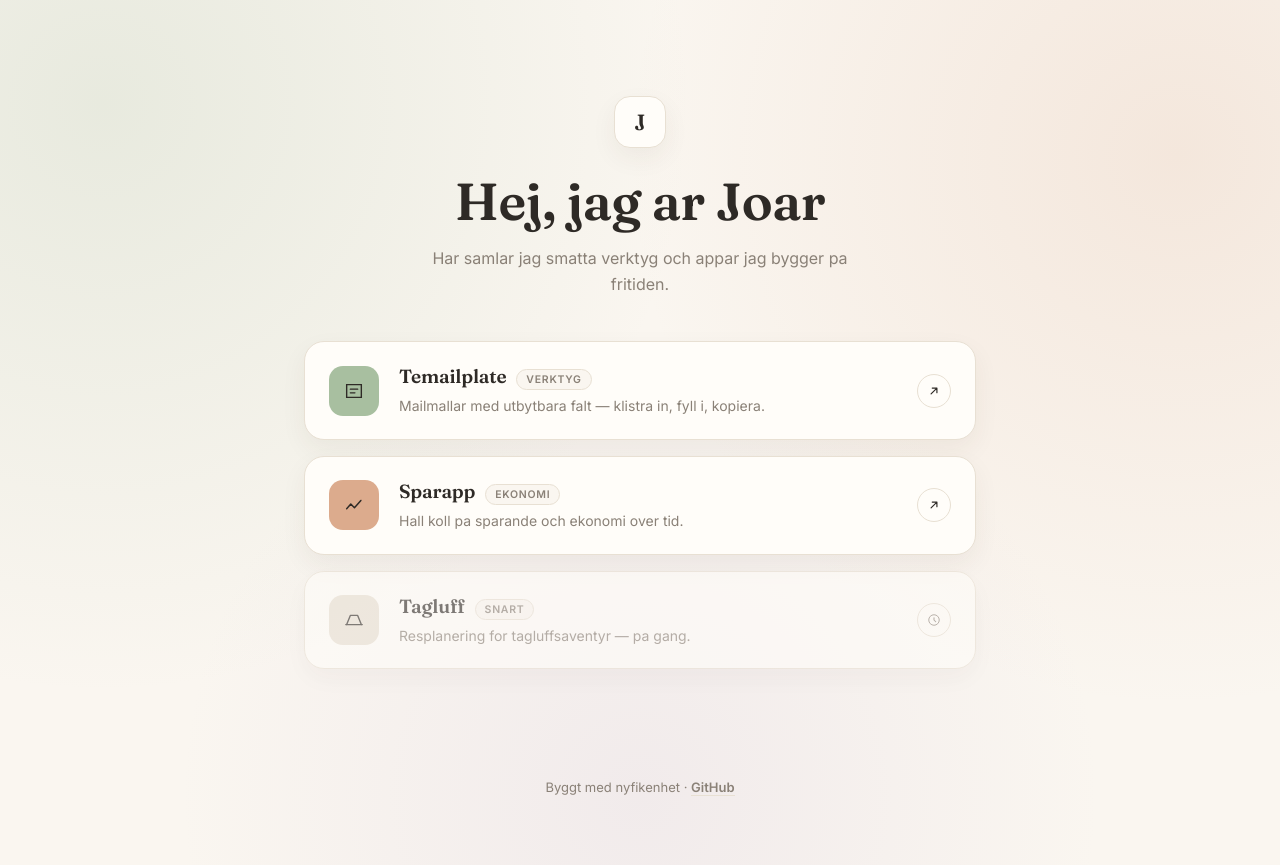
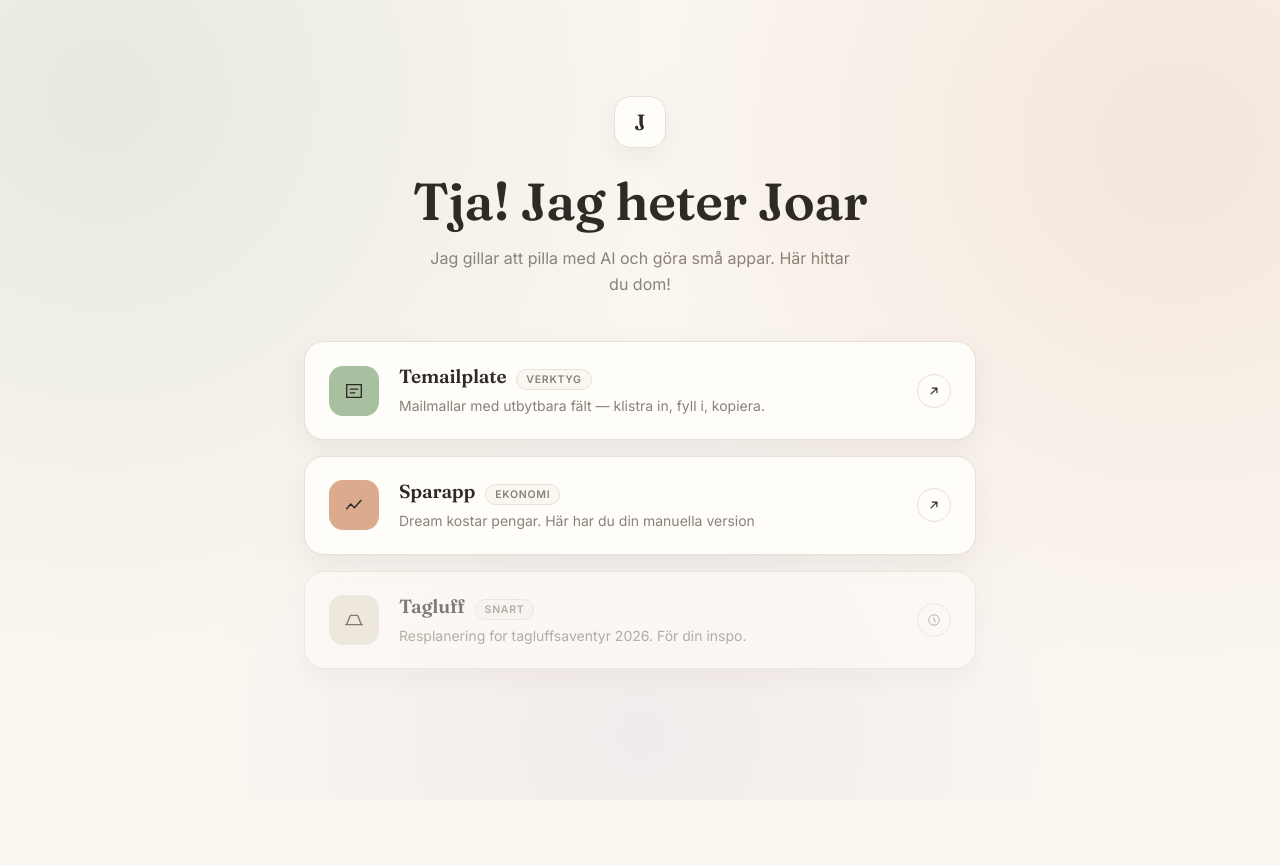
Before and after one commit to JoarFranzen/joaryeah, a plain HTML site: page index.html in a window 1280 px wide. After the commit the page ends 800 px from the top, so only its background shows below. Drawn offline with Linux system fonts and the light colour scheme.

Commit message:
Update index.html

```diff
--- a/index.html
+++ b/index.html
@@ -65,8 +65,8 @@
 <body>
   <header>
     <div class="mark">J</div>
-    <h1>Hej, jag ar Joar</h1>
-    <p>Har samlar jag smatta verktyg och appar jag bygger pa fritiden.</p>
+    <h1>Tja! Jag heter Joar</h1>
+    <p>Jag gillar att pilla med AI och göra små appar. Här hittar du dom!</p>
   </header>
 
   <main>
@@ -77,7 +77,7 @@
       </div>
       <div class="body">
         <div class="row"><h2>Temailplate</h2><span class="tag">Verktyg</span></div>
-        <p>Mailmallar med utbytbara falt — klistra in, fyll i, kopiera.</p>
+        <p>Mailmallar med utbytbara fält — klistra in, fyll i, kopiera.</p>
       </div>
       <div class="go"><svg viewBox="0 0 24 24" fill="none"><path d="M7 17L17 7M9 7h8v8" stroke="currentColor" stroke-width="2" stroke-linecap="round" stroke-linejoin="round"/></svg></div>
     </a>
@@ -88,7 +88,7 @@
       </div>
       <div class="body">
         <div class="row"><h2>Sparapp</h2><span class="tag">Ekonomi</span></div>
-        <p>Hall koll pa sparande och ekonomi over tid.</p>
+        <p>Dream kostar pengar. Här har du din manuella version</p>
       </div>
       <div class="go"><svg viewBox="0 0 24 24" fill="none"><path d="M7 17L17 7M9 7h8v8" stroke="currentColor" stroke-width="2" stroke-linecap="round" stroke-linejoin="round"/></svg></div>
     </a>
@@ -99,15 +99,11 @@
       </div>
       <div class="body">
         <div class="row"><h2>Tagluff</h2><span class="tag">Snart</span></div>
-        <p>Resplanering for tagluffsaventyr — pa gang.</p>
+        <p>Resplanering for tagluffsaventyr 2026. För din inspo.</p>
       </div>
       <div class="go"><svg viewBox="0 0 24 24" fill="none"><path d="M12 8v4l3 3" stroke="currentColor" stroke-width="1.8" stroke-linecap="round" stroke-linejoin="round"/><circle cx="12" cy="12" r="9" stroke="currentColor" stroke-width="1.6"/></svg></div>
     </div>
 
   </main>
-
-  <footer>
-    Byggt med nyfikenhet · <a href="https://github.com/JoarFranzen" target="_blank" rel="noopener">GitHub</a>
-  </footer>
 </body>
 </html>
```
